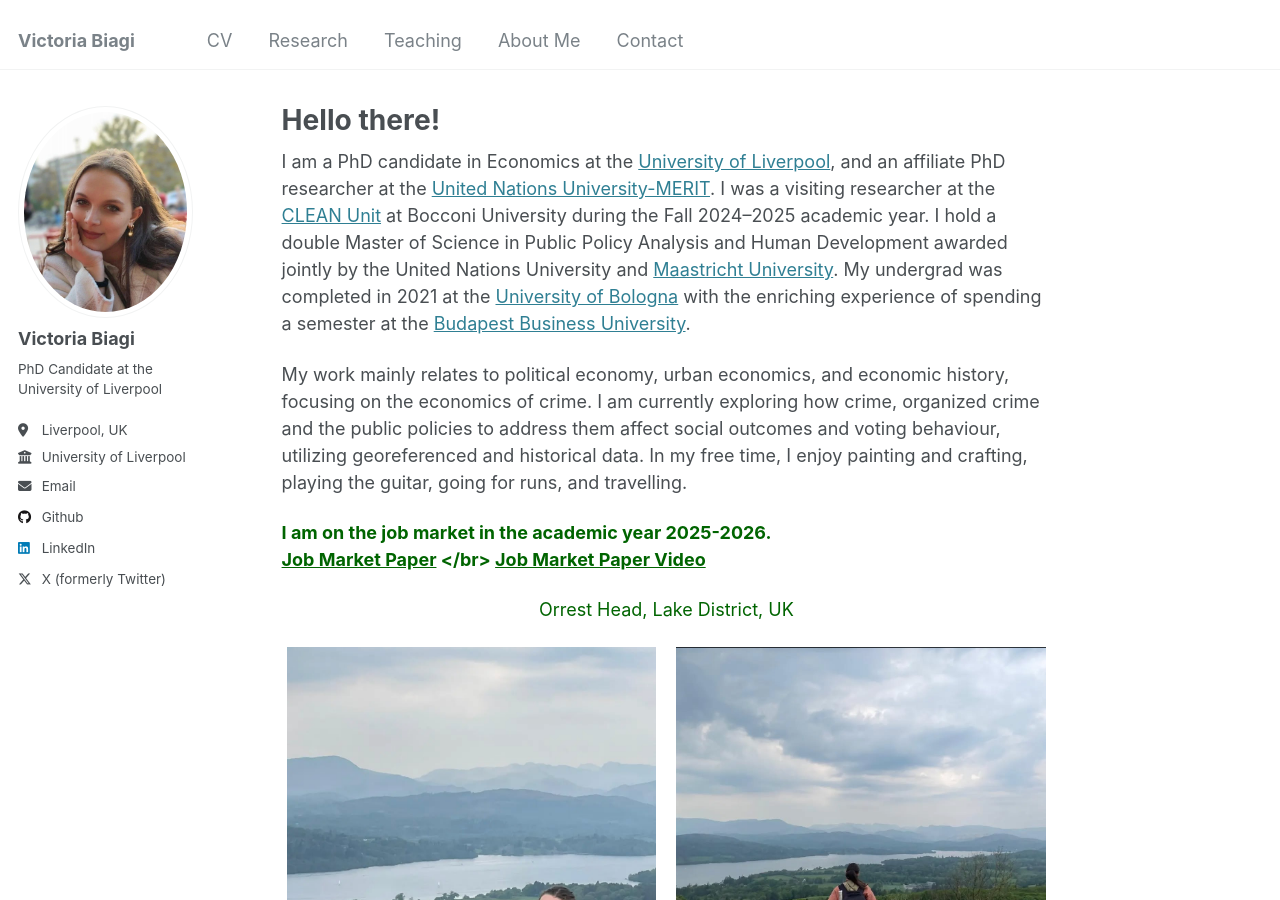
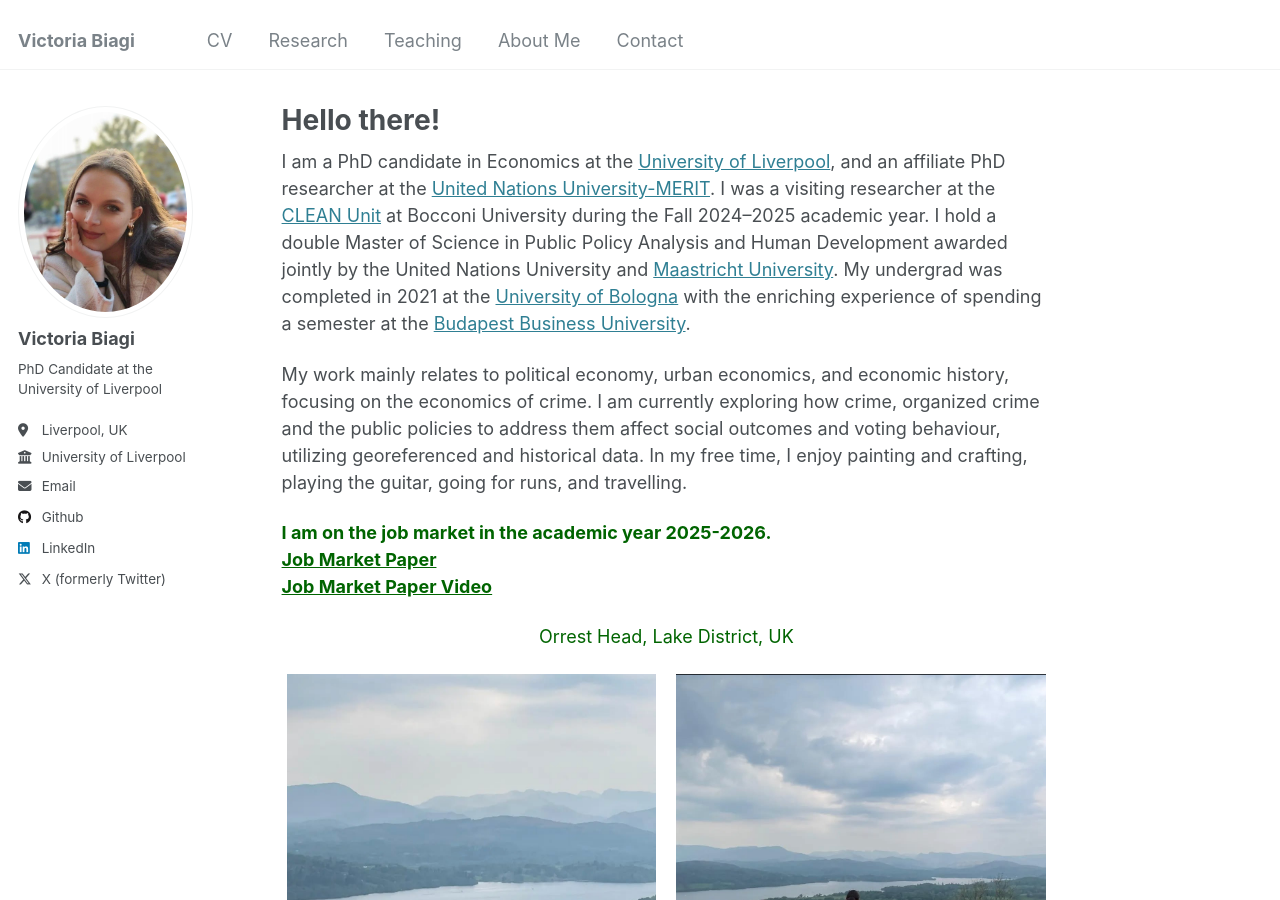
Before and after one commit to victoriabiagi/victoriabiagi.github.io, a Jekyll site: the page built from _pages/about.md, in a window 1280 px wide and 900 px high. Built offline with Jekyll 4.4.1, drawn with Linux system fonts in a browser that asks for light colours.

Commit message:
Update about.md

```diff
--- a/_pages/about.md
+++ b/_pages/about.md
@@ -13,7 +13,7 @@ My work mainly relates to political economy, urban economics, and economic histo
 
 <span style="font-weight: bold; color: #006400">
   I am on the job market in the academic year 2025-2026.<br>
-  <a href="/assets/JMP_draft (14).pdf" style="color: #006400;">Job Market Paper</a> </br>
+  <a href="/assets/JMP_draft (14).pdf" style="color: #006400;">Job Market Paper</a> <br>
 <a href="https://www.youtube.com/watch?v=5GvZzstOofA" style="color: #006400;">Job Market Paper Video</a>
 </span>
 
```
